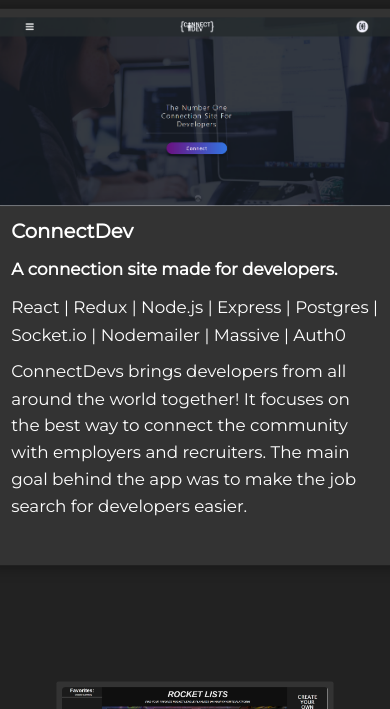
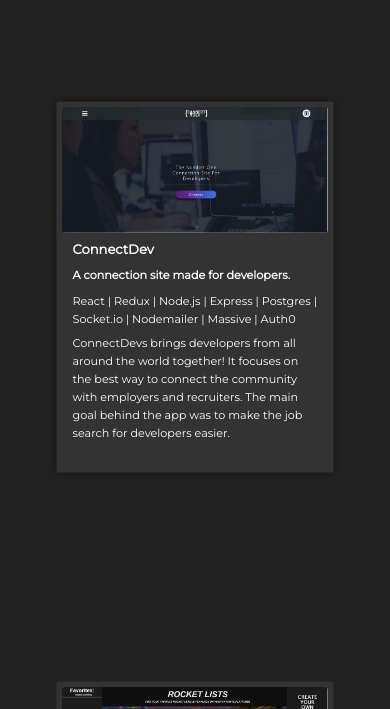
Before and after one commit to AaronBlackshear/Portfolio, a plain HTML site: page public/index.html in a window 390 px wide. In both pictures the pointer is over the element 194 px from the left and 3356 px from the top of the page. Shown: the part 3069-3778 px from the top of the page. Drawn offline with nearby package versions, Linux system fonts and the light colour scheme; a web font is replaced by a local one.

Commit message:
Fixing bugs

```diff
--- a/public/style.css
+++ b/public/style.css
@@ -414,6 +414,10 @@ footer{
         transform: scale(.7);
     }
 
+    .project-container:hover{
+        transform: scale(.7);
+    }
+
     .main-contact-container{
         padding: 10px 15px;
     }
```
